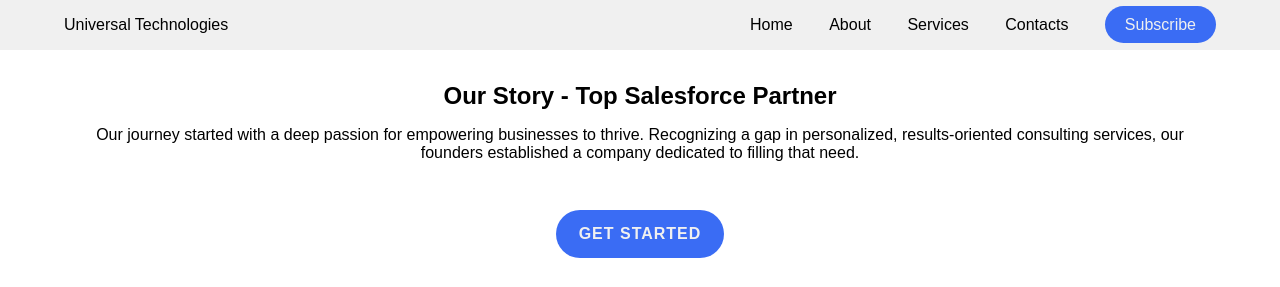
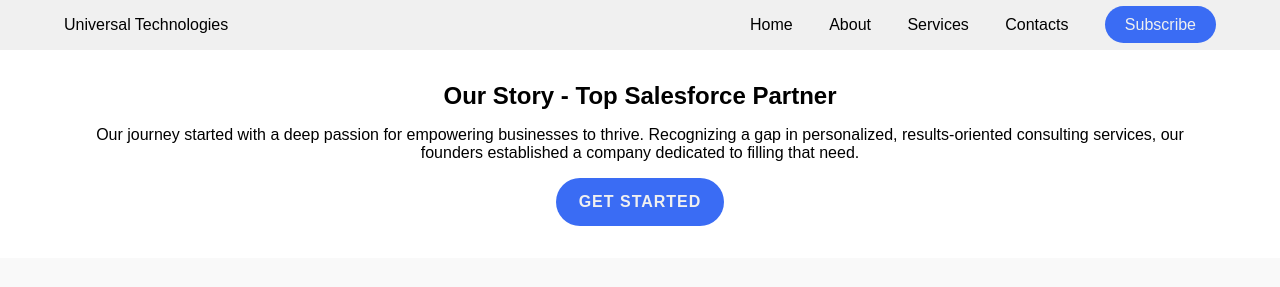
Before and after one commit to UniversalTechnologies/universaltechnologies-website, a plain HTML site: page index.html in a window 1280 px wide. Shown: the top 287 px of the page. Drawn offline with Linux system fonts and the light colour scheme.

Commit message:
Update index.html

```diff
--- a/index.html
+++ b/index.html
@@ -97,7 +97,7 @@
         .CTA_Button_Container {
             display: flex;
             justify-content: center;
-            padding: 32px;
+            padding-bottom: 32px;
         }
 
         .Get_Started_CTA_Button {
```
